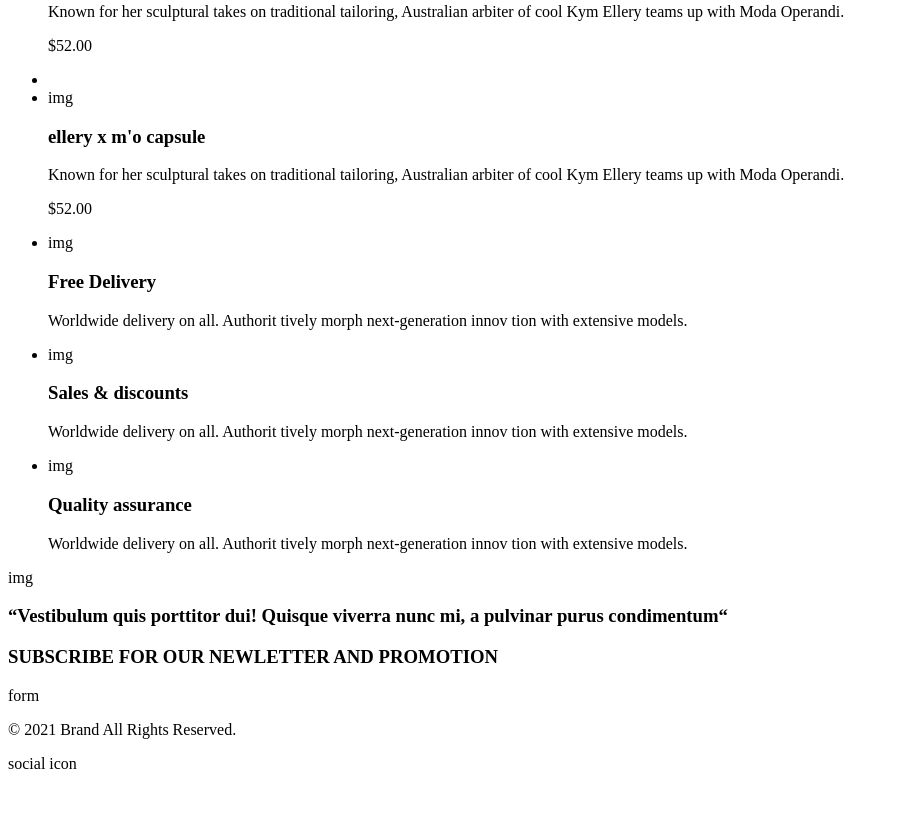
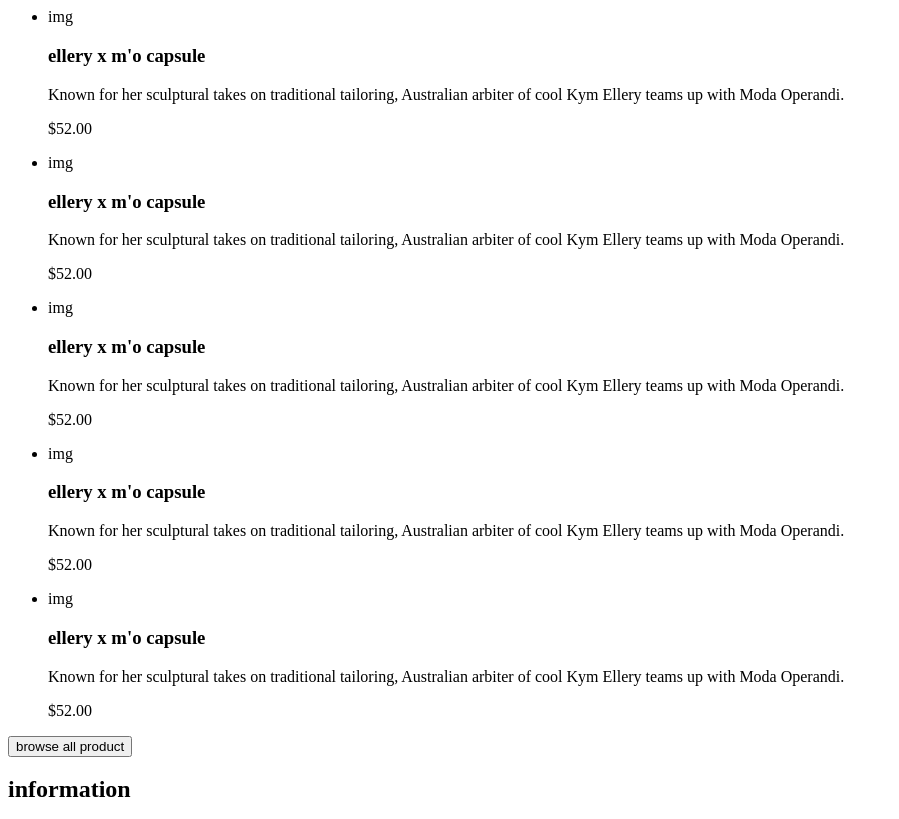
Before and after one commit to SakNoel/Shop, a plain HTML site: page index.html in a window 1280 px wide. Shown: the part 1241-2060 px from the top of the page, without its empty margins (0-899 px from the left). Before the commit the page ends 2022 px from the top, so only its background shows below. Drawn offline with Linux system fonts and the light colour scheme.

Commit message:
end lesson1

```diff
--- a/index.html
+++ b/index.html
@@ -5,7 +5,7 @@
     <meta charset="UTF-8">
     <meta http-equiv="X-UA-Compatible" content="IE=edge">
     <meta name="viewport" content="width=device-width, initial-scale=1.0">
-    <title>Test-Shop</title>
+    <title>Shop</title>
 </head>
 
 <body>
@@ -35,6 +35,7 @@
                         <li><a href="#">jackets & coats</a></li>
                         <li><a href="#">polos</a></li>
                         <li><a href="#">t-shirts</a></li>
+                        <li><a href="#">shirts</a></li>
                     </ul>
                 </li>
                 <li>
@@ -44,6 +45,7 @@
                         <li><a href="#">jackets & coats</a></li>
                         <li><a href="#">polos</a></li>
                         <li><a href="#">t-shirts</a></li>
+                        <li><a href="#">shirts</a></li>
                         <li><a href="#">bags</a></li>
                     </ul>
                 </li>
@@ -56,7 +58,8 @@
             <h1>the brand of luxerious fashion</h1>
         </section>
         <section>
-            <h2>Offers</h2>
+            <h2>offers</h2>
+            <h2>offers</h2>
             <ul>
                 <li>
                     <h3>30% off</h3>
@@ -86,14 +89,35 @@
                     <p>Known for her sculptural takes on traditional tailoring, Australian arbiter of cool Kym Ellery teams up with Moda Operandi.</p>
                     <p>$52.00</p>
                 </li>
+
                 <li>
                     img
                     <h3>ellery x m'o capsule</h3>
                     <p>Known for her sculptural takes on traditional tailoring, Australian arbiter of cool Kym Ellery teams up with Moda Operandi.</p>
                     <p>$52.00</p>
                 </li>
+
                 <li>
+                    img
+                    <h3>ellery x m'o capsule</h3>
+                    <p>Known for her sculptural takes on traditional tailoring, Australian arbiter of cool Kym Ellery teams up with Moda Operandi.</p>
+                    <p>$52.00</p>
                 </li>
+
+                <li>
+                    img
+                    <h3>ellery x m'o capsule</h3>
+                    <p>Known for her sculptural takes on traditional tailoring, Australian arbiter of cool Kym Ellery teams up with Moda Operandi.</p>
+                    <p>$52.00</p>
+                </li>
+
+                <li>
+                    img
+                    <h3>ellery x m'o capsule</h3>
+                    <p>Known for her sculptural takes on traditional tailoring, Australian arbiter of cool Kym Ellery teams up with Moda Operandi.</p>
+                    <p>$52.00</p>
+                </li>
+
                 <li>
                     img
                     <h3>ellery x m'o capsule</h3>
@@ -101,8 +125,11 @@
                     <p>$52.00</p>
                 </li>
             </ul>
+            <button>browse all product</button>
         </section>
+
         <section>
+            <h2>information</h2>
             <ul>
                 <li>
                     img
@@ -123,16 +150,17 @@
         </section>
 
         <section>
+            <h2>about us</h2>
             img
             <h3>“Vestibulum quis porttitor dui! Quisque viverra nunc mi, a pulvinar purus condimentum“</h3>
 
-            <h3>SUBSCRIBE FOR OUR NEWLETTER AND PROMOTION</h3>
+            <h3>subscribe for our newletter and promotion</h3>
             form
         </section>
     </main>
     <footer>
         <p>© 2021 Brand All Rights Reserved.</p>
-        social icon
+        img_fasebook img_insta img_pinterest img_twitter
     </footer>
 </body>
 
```
